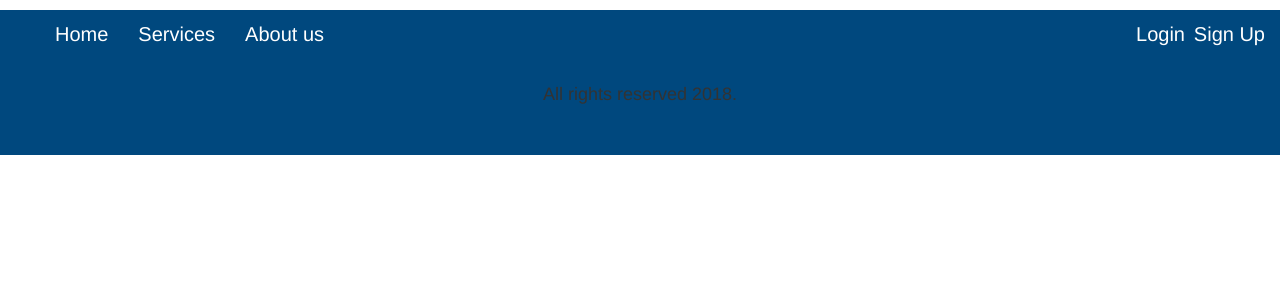
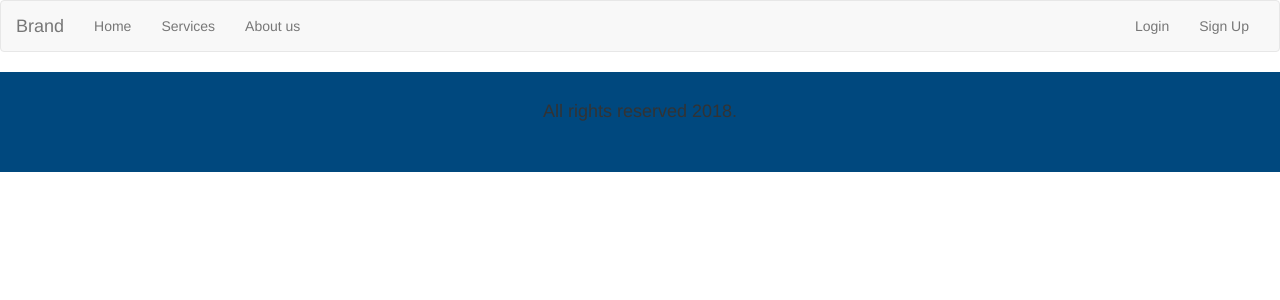
Before and after one commit to itsmenayrb/saad_info-system, a PHP site: page /index.php in a window 1280 px wide. Shown: the top 300 px of the page. Run offline with PHP 8.4, Linux system fonts and the light colour scheme.

Commit message:
Updated design of header template to use bootstrap 3 header

```diff
--- a/header.php
+++ b/header.php
@@ -1,12 +1,6 @@
-<?php
-
-session_start();
-
-?>
+<?php session_start(); ?>
 <!DOCTYPE html>
-
 <html lang="eng">
-
 	<head>
 		<meta charset="utf-8">
     <meta http-equiv="X-UA-Compatible" content="IE=edge">
@@ -18,18 +12,31 @@ session_start();
 		<link href="style.css" rel="stylesheet"/>
 		<script type="text/javascript" src="assets/js/jquery-2.2.1.js"></script>
 		<link rel="stylesheet" href="assets/bootstrap/css/bootstrap.min.css">
+		<script type="text/javascript" src="assets/js/bootstrap.min.js"></script>
 		<link rel="stylesheet" href="assets/font-awesome/css/font-awesome.min.css">
 
-		<header>
-			<div class="main-wrapper">
-				<nav>
-				<ul>
+		<nav class="navbar navbar-default">
+		  <div class="container-fluid">
+		    <!-- Brand and toggle get grouped for better mobile display -->
+		    <div class="navbar-header">
+		      <button type="button" class="navbar-toggle collapsed" data-toggle="collapse" data-target="#bs-example-navbar-collapse-1" aria-expanded="false">
+		        <span class="sr-only">Toggle navigation</span>
+		        <span class="icon-bar"></span>
+		        <span class="icon-bar"></span>
+		        <span class="icon-bar"></span>
+		      </button>
+		      <a class="navbar-brand" href="#">Brand</a>
+		    </div>
+
+		    <!-- Collect the nav links, forms, and other content for toggling -->
+		    <div class="collapse navbar-collapse" id="bs-example-navbar-collapse-1">
+		      <ul class="nav navbar-nav">
 						<li><a href="index.php">Home</a></li>
 						<li><a href="services.php">Services</a></li>
 						<li><a href="aboutus.php">About us</a></li>
 		      </ul>
 
-				<div class="nav-login">
+		      <ul class="nav navbar-nav navbar-right">
 						<?php
 							if (isset($_SESSION['user_ID'])) {
 								echo '<form action="includes/logout.inc.php" method="POST" class="logout">
@@ -37,15 +44,16 @@ session_start();
 								</form>';
 							}
 							else{
-							echo '<a href="login.php">Login</a>
-							<a href="register.php">Sign Up</a>';
+								echo '<li><a href="login.php">Login</a></li>
+								<li><a href="register.php">Sign Up</a></li>';
 							}
 						?>
-				</div>
+		      </ul>
+		    </div><!-- /.navbar-collapse -->
+		  </div><!-- /.container-fluid -->
 		</nav>
-			</div>
-
-		</header>
 	</head>
 
+
+
 	<body>
```
Lines whose indentation alone changed are shown as unchanged.
